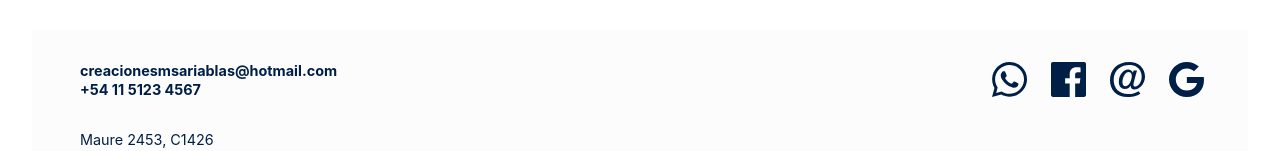
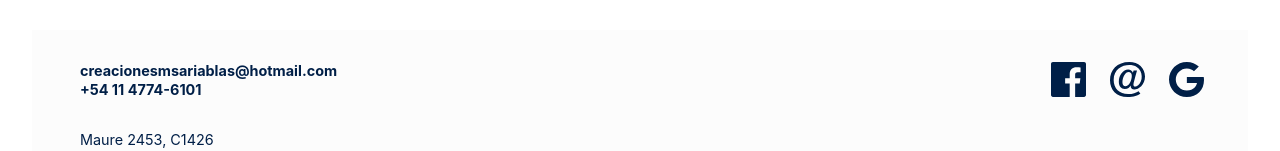
Before and after one commit to hernan-clich/rayuela-uniformes, a Next.js app: page / in a window 1280 px wide. Shown: the part 2330-2481 px from the top of the page. Built offline with nearby package versions, Linux system fonts and the light colour scheme; no server answers; a web font is replaced by a local one.

Commit message:
Removed Whatsapp icon

```diff
--- a/app/components/Footer/index.tsx
+++ b/app/components/Footer/index.tsx
@@ -2,7 +2,6 @@ import CustomText from '~components/CustomText';
 import FbIcon from '~components/Icons/FbIcon';
 import EmailIcon from '~components/Icons/EmailIcon';
 import GoogIcon from '~components/Icons/GoogIcon';
-import WaIcon from '~components/Icons/WaIcon';
 import * as Styled from './styles';
 
 function Footer() {
@@ -14,7 +13,7 @@ function Footer() {
             creacionesmsariablas@hotmail.com
           </CustomText>
           <CustomText as="small" size="small" textAlign="left" weight="bold">
-            +54 11 5123 4567
+            +54 11 4774-6101
           </CustomText>
         </div>
         <div>
@@ -32,14 +31,14 @@ function Footer() {
         </div>
       </Styled.FooterText>
       <Styled.FooterSocial>
-        <a
+        {/* <a
           href="https://wa.me/5491160153529"
           rel="external noopener noreferrer"
           target="_blank"
           className="footerLink"
         >
           <WaIcon />
-        </a>
+        </a> */}
         <a
           href="https://www.facebook.com/rayuelauniformes"
           rel="external noopener noreferrer"
```
